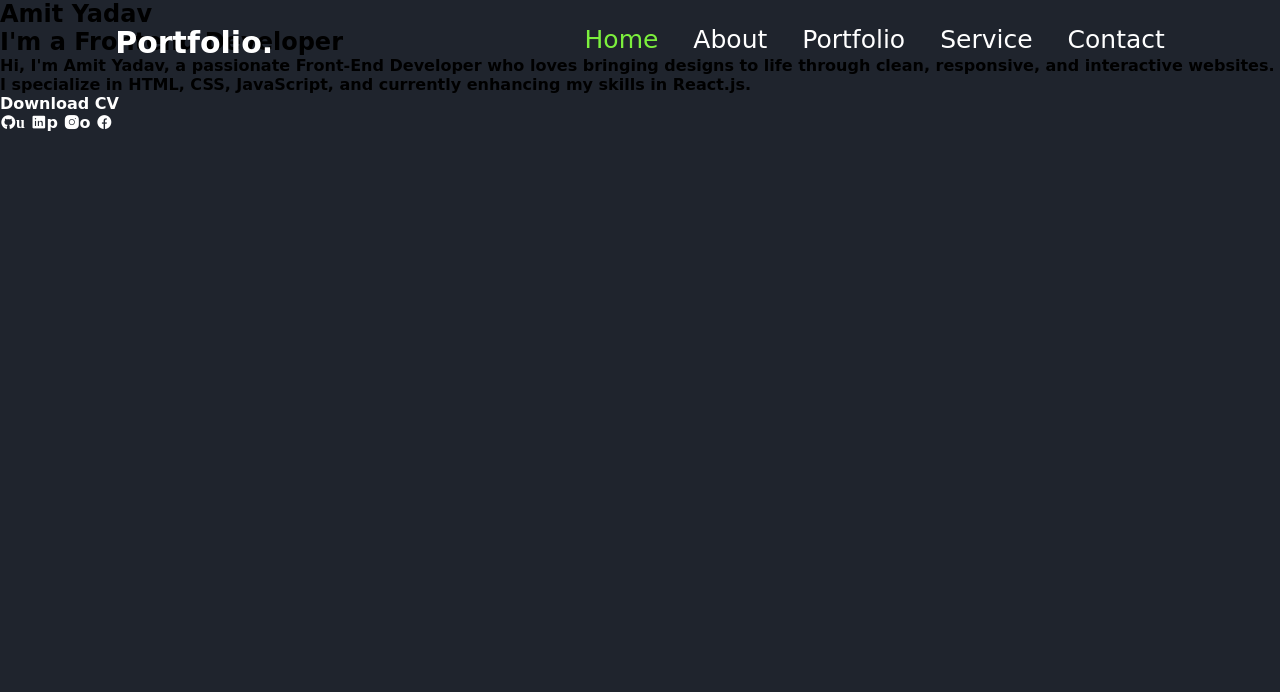
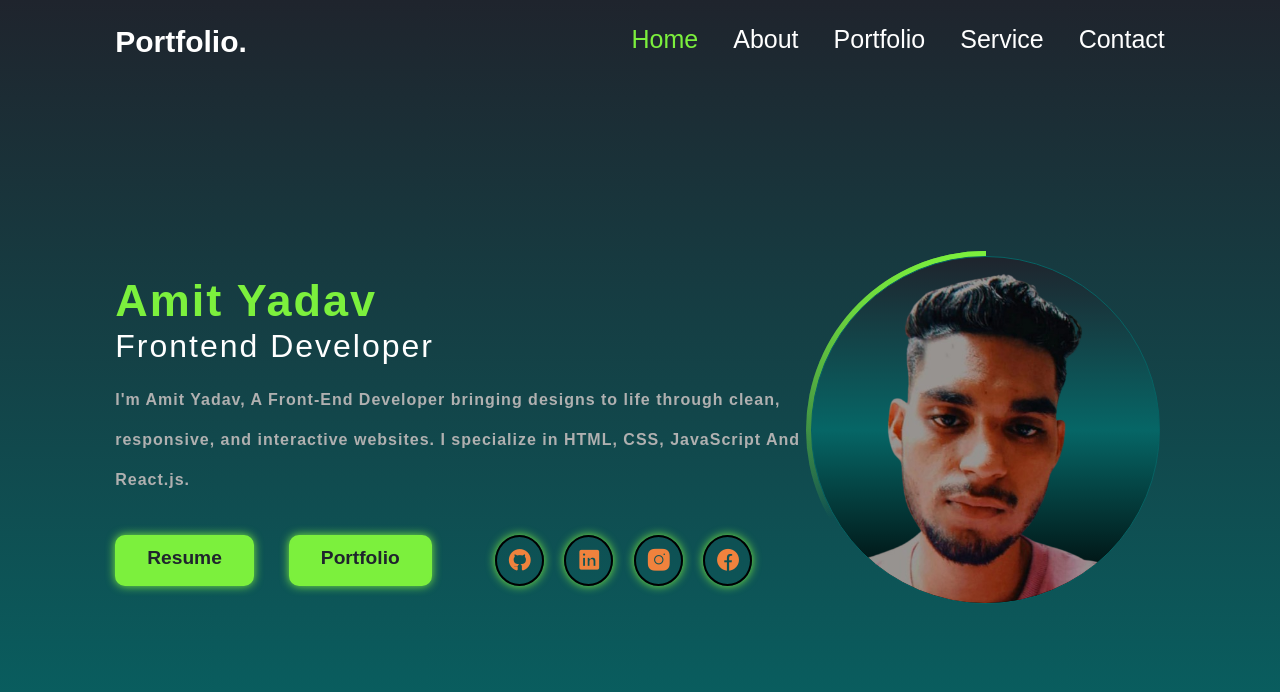
Before and after one commit to andy4586/PortFolio, a plain HTML site: page index.html in a window 1280 px wide. Drawn offline with nearby package versions, Linux system fonts and the light colour scheme; a web font is replaced by a local one.

Commit message:
portfolio

```diff
--- a/index.html
+++ b/index.html
@@ -25,23 +25,39 @@
       </ul>
     </nav>
 
+    <div class="bars-animation">
+      <div class="bar" style="--i:6;"></div>
+      <div class="bar" style="--i:5;"></div>
+      <div class="bar" style="--i:4;"></div>
+      <div class="bar" style="--i:3;"></div>
+      <div class="bar" style="--i:2;"></div>
+      <div class="bar" style="--i:1;"></div>
+    </div>
+
     <section class="home">
       <div class="home-info">
         <h1>Amit Yadav</h1>
-        <h2>I'm a Frontend Developer</h2>
+        <h2>Frontend Developer</h2>
         <p>
-          Hi, I'm Amit Yadav, a passionate Front-End Developer who loves
+          I'm Amit Yadav, A Front-End Developer
           bringing designs to life through clean, responsive, and interactive
-          websites. I specialize in HTML, CSS, JavaScript, and currently
-          enhancing my skills in React.js.
+          websites. I specialize in HTML, CSS, JavaScript And React.js.
         </p>
         <div class="btn-sci">
-          <a href="#" class="btn">Download CV</a>
+          <a href="#" class="btn">Resume</a>
+          <a href="#" class="btn">Portfolio</a>
           <div class="sci">
-            <a href="#"><i class="ri-github-fill">u</i></a>
-            <a href="#"><i class="ri-linkedin-box-fill"></i>p</a>
-            <a href="#"><i class="ri-instagram-fill"></i>o</a>
+            <a href="#"><i class="ri-github-fill"></i></a>
+            <a href="#"><i class="ri-linkedin-box-fill"></i></a>
+            <a href="#"><i class="ri-instagram-fill"></i></a>
             <a href="#"><i class="ri-facebook-circle-fill"></i></a>
+          </div>
+        </div>
+      </div>
+      <div class="home-img">
+        <div class="img-box">
+          <div class="img-item">
+            <img src="./Amit.png" alt="">
           </div>
         </div>
       </div>
--- a/style.css
+++ b/style.css
@@ -4,11 +4,8 @@
     margin: 0;
     padding: 0;
     box-sizing: border-box;
-    font-family: "Playwrite AU QLD", cursive;
+    font-family: "poppins", sans-serif;
     font-weight: 900;
-}
-body{
-    background-color: #1f242d;
 }
 
 a {
@@ -52,3 +49,148 @@ a {
 .navbar ul li.active a {
     color: #7cf03d;
 }
+
+.home {
+    display: flex;
+    align-items: center;
+    height: 100vh;
+    padding: 60px 9% 0;
+    color: #fff;
+}
+
+.home-info h1{
+    font-size: 45px;
+    font-weight: 700;
+    letter-spacing: 2px;
+    margin-bottom: 10px;
+    color: #7cf03d;
+    line-height: 1.2;
+}
+
+.home-info h2 {
+    font-size: 32px;
+    font-weight: 500;
+    letter-spacing: 2px;
+    margin-top: -10px;
+}
+
+.home-info p {
+    font-size: 16px;
+    margin: 15px 0 35px;
+    line-height: 2.5;
+    color: #b0b0b0;
+    letter-spacing: 1px;
+}
+
+.home-info .btn-sci {
+    display: flex;
+    align-content: center;
+    gap: 35px;
+}
+
+.btn {
+    display: inline-block;
+    padding: 10px 30px;
+    background-color: #7cf03d;
+    border: 2px solid #7cf03d;
+    border-radius: 10px;
+    box-shadow: 0 0 10px #7cf03d;
+    color: #1f242d;
+    font-size: 1.2rem;
+    transition: .5s;
+    font-weight: 900;
+}
+
+.btn:hover {
+    background-color: transparent;
+    color: #7cf03d;
+    box-shadow: none;
+}
+
+.home-info .btn-sci .sci {
+    margin-left: 20px;
+}
+
+.home-info .btn-sci .sci a {
+    display: inline-flex;
+    padding: 10px;
+    border: 2px solid #000000;
+    border-radius: 50%;
+    box-shadow: 0 0 10px #7cf03d;
+    transition: .5s;
+    font-size: 25px;
+    color: #f0823d;
+    margin: 0 8px;
+}
+
+.home-info .btn-sci .sci a:hover {
+    background-color: #ff005d;
+    color: #ffffff;
+    box-shadow: 0 0 10px #ff005d;
+}
+
+.home-img .img-box {
+    position: relative;
+    width: 28vw;
+    height: 28vw;
+    border-radius: 50%;
+    padding: 5px;
+    display: flex;
+    justify-content: center;
+    align-items: center;
+    overflow: hidden;
+}
+
+.home-img .img-box::before,
+.home-img .img-box::after {
+    content: '';
+    position: absolute;
+    width: 500px;
+    height: 500px;
+    background: conic-gradient(transparent, transparent, transparent, #7cf03d);
+}
+
+.home-img .img-box .img-item {
+    position: relative;
+    width: 100%;
+    height: 100%;
+    background-image: linear-gradient(180deg, #1f242d, #066666, #000000);
+    border-radius: 50%;
+    border: 1.5px solid #076263;
+    display: flex;
+    justify-content: center;
+    z-index: 1;
+    overflow: hidden;
+}
+
+.home-img .img-box .img-item img {
+    position: absolute;
+    top: 5px;
+    display: block;
+    width: 85%;
+    object-fit: contain;
+}
+
+.bars-animation {
+    position: absolute;
+    width: 100%;
+    height: 100%;
+    display: flex;
+    z-index: -1;
+}
+
+.bars-animation .bar {
+    width: 100%;
+    height: 100%;
+    background-image: linear-gradient(180deg, #1f242d, #066666);
+    transform: translateY(-100%);
+    animation: show-bars .5s ease-in-out forwards;
+    animation-delay: calc(.1s * var(--i));
+}
+
+@keyframes show-bars {
+    100% {
+
+        transform: translateY(0%);
+    }
+}
```
Also changed, not shown: Amit.png (added).
